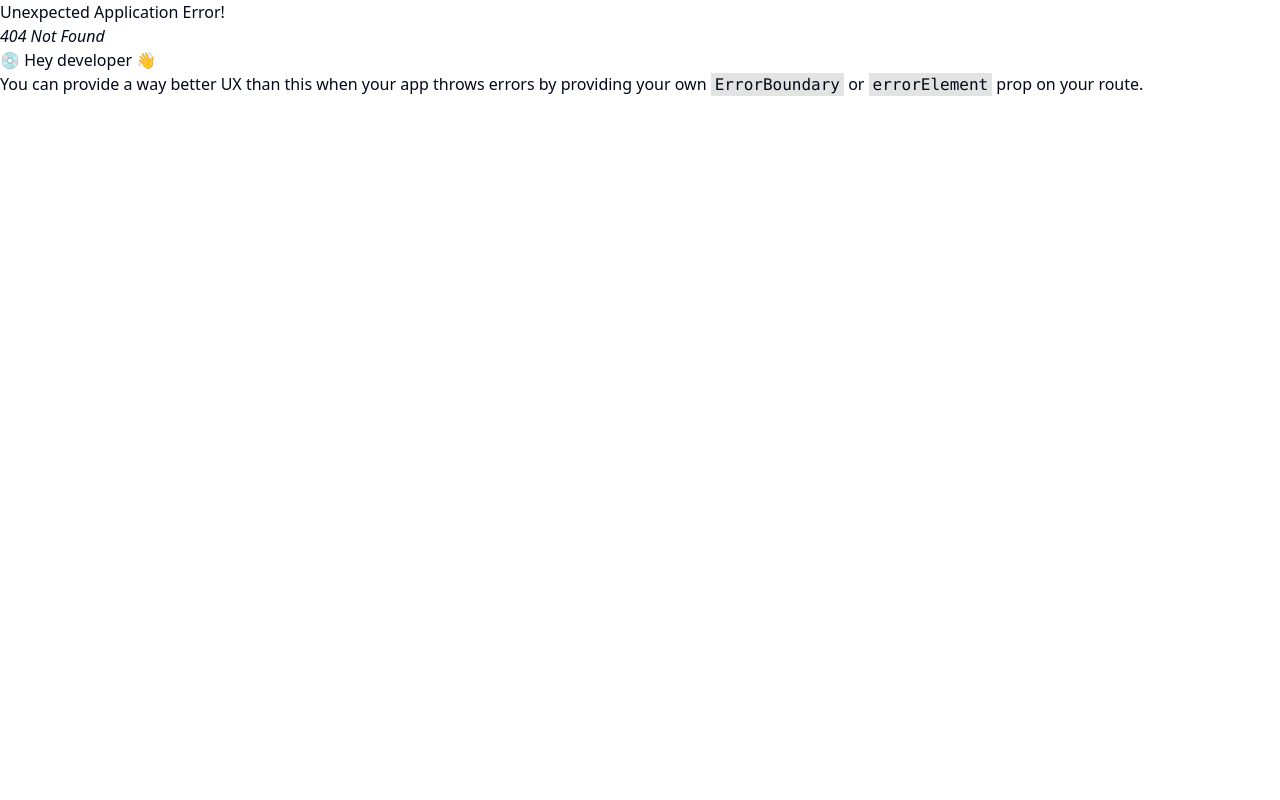
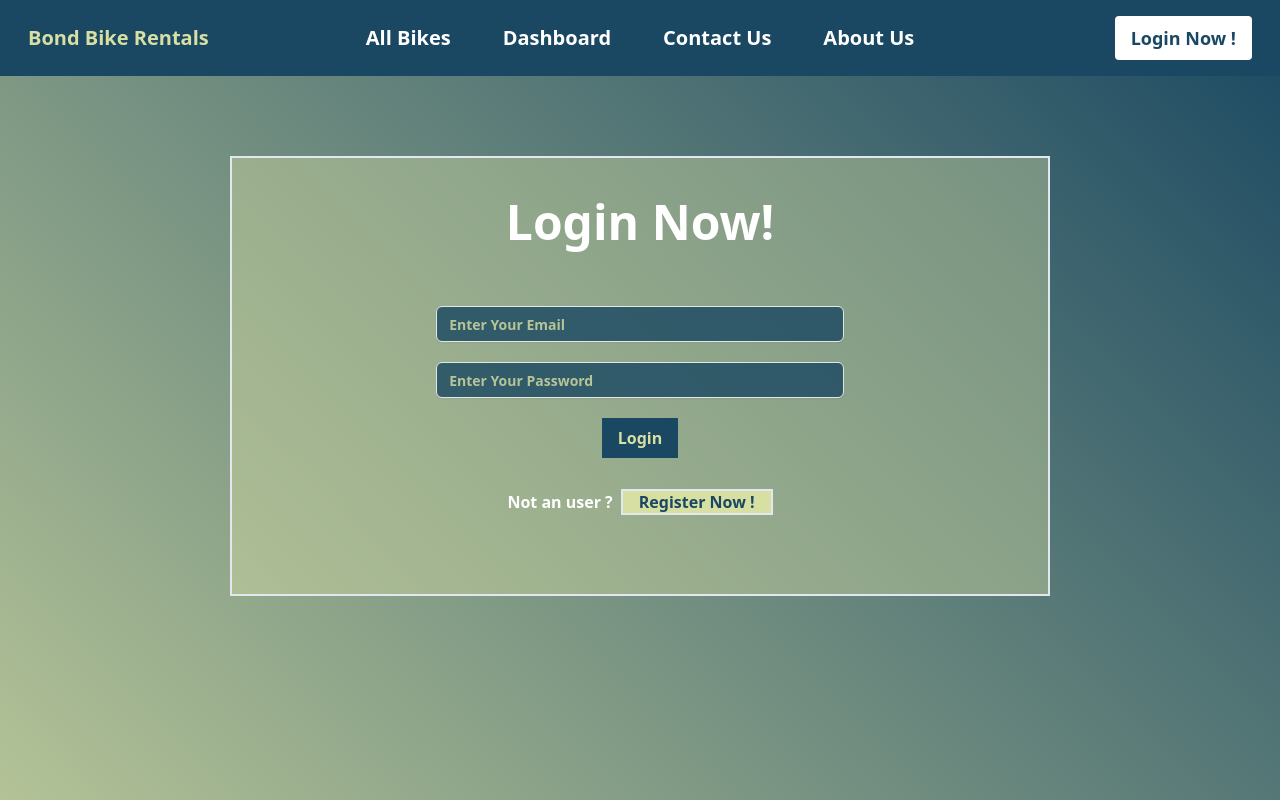
Before and after one commit to bandhandut19/bond-bike-rental-frontend, a React (Vite) app: page /login in a window 1280 px wide. Before the commit this address had no page. Shown: the top 800 px of the page. Built offline with nearby package versions, Linux system fonts and the light colour scheme.

Commit message:
login and register page setup done

```diff
--- a/src/components/AllBikes/AllBikes.tsx
+++ b/src/components/AllBikes/AllBikes.tsx
@@ -1,5 +1,15 @@
+import { useGetAllBikesQuery } from "@/redux/Bikes/bikesApi";
+
 const AllBikes = () => {
-  return <div>This is all bikes page</div>;
+  const { data, isLoading } = useGetAllBikesQuery({});
+  const bikes = data?.data;
+  console.log(data);
+  return (
+    <div>
+      This is all bikes page
+      {bikes?.length}
+    </div>
+  );
 };
 
 export default AllBikes;
--- /dev/null
+++ b/src/components/Login/Login.tsx
@@ -0,0 +1,63 @@
+import { useForm } from "react-hook-form";
+import { Input } from "../ui/input";
+import ButtonDefault from "../ui/buttonDefault";
+import { Link } from "react-router-dom";
+
+interface FormValues {
+  useremail: string;
+  password: string;
+}
+
+const Login = () => {
+  const { register, handleSubmit } = useForm<FormValues>();
+
+  const handleLogin = (data: FormValues) => {
+    // e.preventDefault();
+    console.log(data);
+  };
+
+  return (
+    <div className="mx-auto mt-20 w-4/5">
+      <form
+        onSubmit={handleSubmit(handleLogin)}
+        className=" bg-[#D7DFA3] border-2 lg:w-4/5 lg:mx-auto bg-opacity-40 grid gap-5 grid-cols-1 pt-10 pb-20 items-center justify-center"
+      >
+        <h1 className="mb-10 text-popover text-center lg:text-5xl text-3xl font-extrabold text-[#1A4862]">
+          Login Now!
+        </h1>
+        <div className="">
+          <Input
+            className="bg-[#1A4862] w-4/5 lg:w-1/2 mx-auto bg-opacity-80 text-opacity-100 font-semibold text-[#D7DFA3] placeholder:text-opacity-80 placeholder:text-[#D7DFA3] placeholder:font-bold"
+            placeholder="Enter Your Email"
+            {...register("useremail")}
+          ></Input>
+        </div>
+        <div className="">
+          <Input
+            className="bg-[#1A4862] w-4/5 lg:w-1/2 mx-auto bg-opacity-80 text-opacity-100 font-semibold text-[#D7DFA3] placeholder:text-opacity-80 placeholder:text-[#D7DFA3] placeholder:font-bold"
+            placeholder="Enter Your Password"
+            type="password"
+            {...register("password")}
+          ></Input>
+        </div>
+        <div className="mx-auto items-center text-center lg:flex-col flex-row">
+          <button type="submit">
+            <ButtonDefault buttontext="Login"></ButtonDefault>
+          </button>
+          <div className="mt-8">
+            <span className="font-bold text-white">
+              <span className="mr-2">Not an user ?</span>
+              <Link to={"/register"}>
+                <span className="bg-[#D7DFA3] px-4 border-2 text-[#1A4862] font-extrabold hover:bg-[#1A4862] hover:text-[#D7DFA3]">
+                  Register Now !
+                </span>
+              </Link>
+            </span>
+          </div>
+        </div>
+      </form>
+    </div>
+  );
+};
+
+export default Login;
--- /dev/null
+++ b/src/components/Register/Register.tsx
@@ -0,0 +1,85 @@
+import { useForm } from "react-hook-form";
+import { Input } from "../ui/input";
+import ButtonDefault from "../ui/buttonDefault";
+import { Link } from "react-router-dom";
+
+interface FormValues {
+  username: string;
+  useremail: string;
+  password: string;
+  phone: string;
+  address: string;
+  role: "user"; //will not define role here in future.. will handle in backend
+}
+
+const Register = () => {
+  const { register, handleSubmit } = useForm<FormValues>();
+
+  const handleLogin = (data: FormValues) => {
+    // e.preventDefault();
+    const modifiedData = { ...data, role: "user" }; // Ensure 'role' is added
+    console.log(modifiedData);
+  };
+
+  return (
+    <div className="mx-auto mt-20 w-4/5">
+      <form
+        onSubmit={handleSubmit(handleLogin)}
+        className=" bg-[#D7DFA3] border-2 lg:w-4/5 lg:mx-auto bg-opacity-40 grid gap-5 grid-cols-1 pt-10 pb-20 items-center justify-center"
+      >
+        <h1 className="mb-10 text-popover text-center lg:text-5xl text-3xl font-extrabold text-[#1A4862]">
+          Register Now!
+        </h1>
+        <div className="">
+          <Input
+            className="bg-[#1A4862] w-4/5 lg:w-1/2 mx-auto bg-opacity-80 text-opacity-100 font-semibold text-[#D7DFA3] placeholder:text-opacity-80 placeholder:text-[#D7DFA3] placeholder:font-bold"
+            placeholder="Enter Your Email"
+            required
+            {...register("useremail")}
+          ></Input>
+        </div>
+        <div className="">
+          <Input
+            className="bg-[#1A4862] w-4/5 lg:w-1/2 mx-auto bg-opacity-80 text-opacity-100 font-semibold text-[#D7DFA3] placeholder:text-opacity-80 placeholder:text-[#D7DFA3] placeholder:font-bold"
+            placeholder="Enter Your Phone No"
+            required
+            {...register("phone")}
+          ></Input>
+        </div>
+        <div className="">
+          <Input
+            className="bg-[#1A4862] w-4/5 lg:w-1/2 mx-auto bg-opacity-80 text-opacity-100 font-semibold text-[#D7DFA3] placeholder:text-opacity-80 placeholder:text-[#D7DFA3] placeholder:font-bold"
+            placeholder="Enter Your Address"
+            required
+            {...register("address")}
+          ></Input>
+        </div>
+        <div className="">
+          <Input
+            className="bg-[#1A4862] w-4/5 lg:w-1/2 mx-auto bg-opacity-80 text-opacity-100 font-semibold text-[#D7DFA3] placeholder:text-opacity-80 placeholder:text-[#D7DFA3] placeholder:font-bold"
+            placeholder="Enter Your Password"
+            type="password"
+            {...register("password")}
+          ></Input>
+        </div>
+        <div className="mx-auto items-center text-center lg:flex-col flex-row">
+          <button type="submit">
+            <ButtonDefault buttontext="Register"></ButtonDefault>
+          </button>
+          <div className="mt-8">
+            <span className="font-bold text-white">
+              <span className="mr-2">Already an user ?</span>
+              <Link to={"/login"}>
+                <span className="bg-[#D7DFA3] px-4 border-2 text-[#1A4862] font-extrabold hover:bg-[#1A4862] hover:text-[#D7DFA3]">
+                  Login Now !
+                </span>
+              </Link>
+            </span>
+          </div>
+        </div>
+      </form>
+    </div>
+  );
+};
+
+export default Register;
--- a/src/components/Shared/Navbar.tsx
+++ b/src/components/Shared/Navbar.tsx
@@ -108,7 +108,7 @@ const Navbar = () => {
       </div>
       <div className="navbar-end ">
         <Link
-          to={"/contact"}
+          to={"/login"}
           className="lg:mr-5 py-1 px-2 lg:py-2 lg:px-4 rounded-sm lg:text-lg text-sm bg-white text-[#1A4862] font-bold"
         >
           Login Now !
--- a/src/components/ui/CallToAction.tsx
+++ b/src/components/ui/CallToAction.tsx
@@ -9,7 +9,7 @@ const CallToAction = () => {
     setSearchName(e.target.value);
   };
 
-  const handleSubmit = (e) => {
+  const handleSubmit = (e: React.FormEvent<HTMLFormElement>) => {
     e.preventDefault();
     setSearchName("");
   };
--- /dev/null
+++ b/src/redux/Bikes/bikesApi.ts
@@ -0,0 +1,17 @@
+import { baseApi } from "../api/baseApi";
+
+const bikesApi = baseApi.injectEndpoints({
+  endpoints: (builder) => ({
+    getAllBikes: builder.query({
+      query: (params) => ({
+        url: "/bikes",
+        method: "GET",
+        params,
+      }),
+    }),
+  }),
+});
+
+export const { useGetAllBikesQuery } = bikesApi;
+
+export default bikesApi;
--- a/src/redux/api/baseApi.ts
+++ b/src/redux/api/baseApi.ts
@@ -2,6 +2,10 @@ import { createApi, fetchBaseQuery } from "@reduxjs/toolkit/query/react";
 
 export const baseApi = createApi({
   reducerPath: "baseApi",
-  baseQuery: fetchBaseQuery({ baseUrl: "" }),
+  baseQuery: fetchBaseQuery({
+    baseUrl: "http://localhost:5000/api",
+    // baseUrl: "will later input here the hosted server api",
+    // credentials: "include",
+  }),
   endpoints: () => ({}),
 });
```
Also changed, not shown: src/router/rootRoute.tsx (+10 -0 lines).
